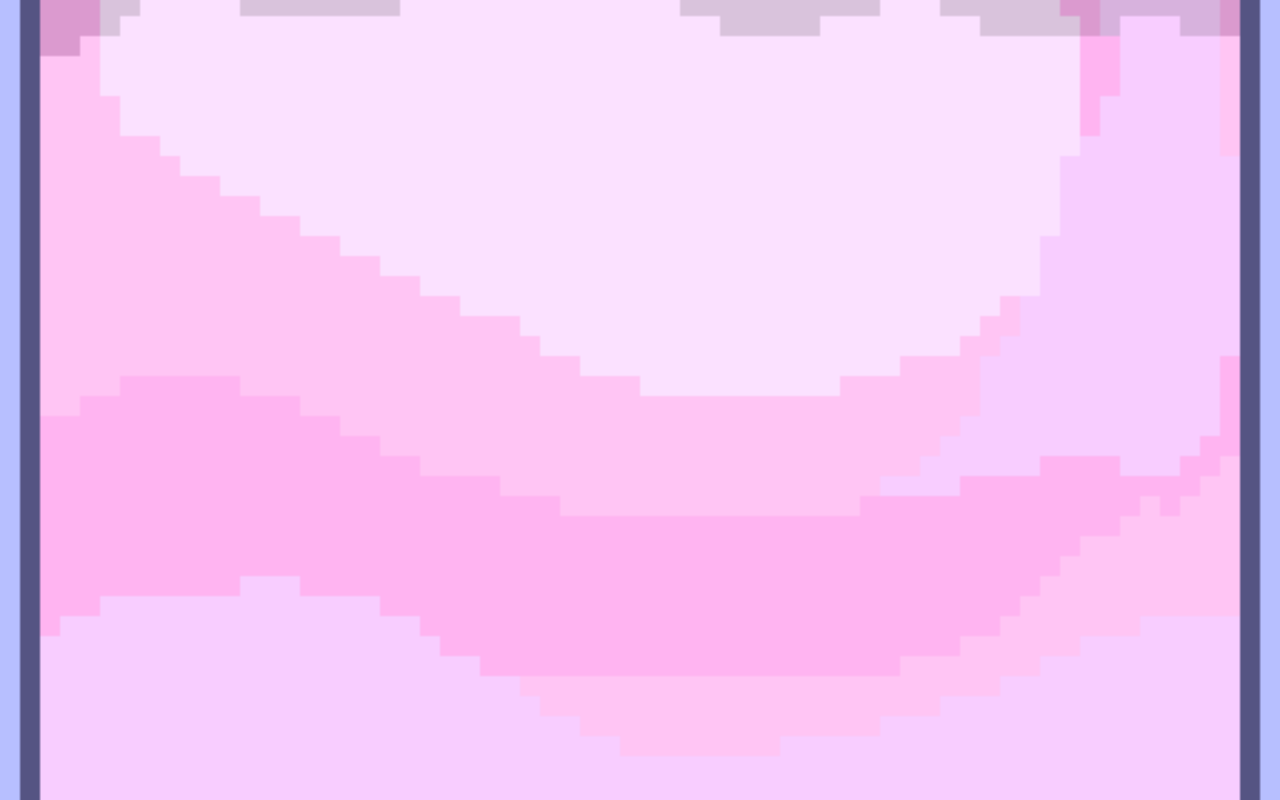
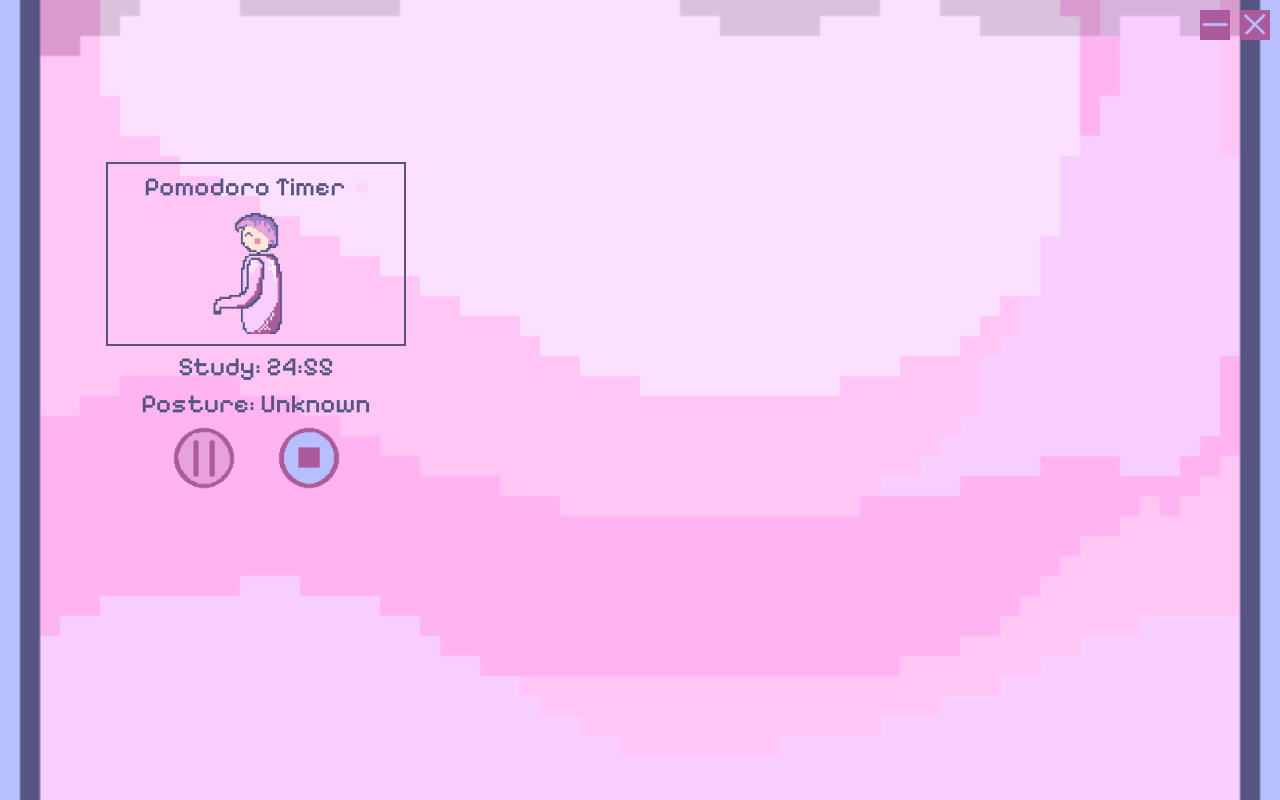
Before and after one commit to mike-rao/positura, a React (Create React App) app: page /pomodoro-live-feed in a window 1280 px wide. Before the commit this address had no page. Built offline with nearby package versions, Linux system fonts and the light colour scheme.

Commit message:
pomodoro timer

```diff
--- a/src/App.js
+++ b/src/App.js
@@ -3,6 +3,7 @@ import { Routes, Route } from 'react-router-dom';
 import Home from './components/Home';
 import LiveFeed from './components/LiveFeed';
 import Pomodoro from './components/Pomodoro';
+import PomodoroLiveFeed from './components/PomodoroLiveFeed';
 import Summary from './components/Summary';
 import History from './components/History';
 import HistorySummary from './components/HistorySummary';
@@ -14,6 +15,7 @@ function App() {
         <Route path="/" element={<Home />} />
         <Route path="/live-feed" element={<LiveFeed />} />
         <Route path="/pomodoro" element={<Pomodoro />} />
+        <Route path="/pomodoro-live-feed" element={<PomodoroLiveFeed />} />
         <Route path="/summary" element={<Summary />} />
         <Route path="/history" element={<History />} />
         <Route path="/history-summary" element={<HistorySummary />} />
--- a/src/components/Pomodoro.js
+++ b/src/components/Pomodoro.js
@@ -49,7 +49,7 @@ function Pomodoro() {
       className="nav-btn"
       src="/assets/start1.png"
       alt="Study"
-      onClick={() => navigate('/live-feed')}
+      onClick={() => navigate('/pomodoro-live-feed')}
     />
   </div>
 </div>
--- /dev/null
+++ b/src/components/PomodoroLiveFeed.js
@@ -0,0 +1,190 @@
+import React, { useState, useEffect, useRef } from 'react';
+import { useNavigate } from 'react-router-dom';
+import { getIpcRenderer } from '../utils/ipc';
+import '../styles/LiveFeed.css';
+
+function PomodoroLiveFeed() {
+  const [posture, setPosture] = useState('Unknown');
+  const [pomodoroTimeLeft, setPomodoroTimeLeft] = useState(25 * 60); // 25 min study timer
+  const [sessionTimer, setSessionTimer] = useState(0); // Running stopwatch
+  const [mode, setMode] = useState('Study'); // 'Study' or 'Break'
+  const [isRunning, setIsRunning] = useState(true);
+  const navigate = useNavigate();
+
+  const lastNotificationTime = useRef({ Slouch: 0, "Lean Back": 0 });
+
+  const postureImages = {
+    "Good": "/assets/good_posture.png",
+    "Slouch": "/assets/slouch.png",
+    "Lean Back": "/assets/lean_back.png",
+    "Bad Posture": "/assets/bad_posture.png",
+    "Unknown": "/assets/good_posture.png"
+  };
+
+  useEffect(() => {
+    console.log('LiveFeed mounted');
+    if (window.electronAPI) {
+      console.log('Sending start-session');
+      window.electronAPI.startSession();
+
+      const messageHandler = (event, message) => {
+        console.log('Received python-message:', message);
+        if (message.posture) {
+          setPosture(message.posture);
+          sendPostureNotification(message.posture);
+        }
+      };
+
+      window.electronAPI.onPythonMessage(messageHandler);
+
+      return () => {
+        console.log('LiveFeed unmounting');
+        window.electronAPI.removeAllListeners('python-message');
+      };
+    } else {
+      console.error('electronAPI not available');
+    }
+  }, []);
+
+  useEffect(() => {
+    let pomodoroInterval;
+    let sessionInterval;
+
+    if (isRunning) {
+      // Pomodoro countdown
+      if (pomodoroTimeLeft > 0) {
+        pomodoroInterval = setInterval(() => {
+          setPomodoroTimeLeft((prev) => prev - 1);
+        }, 1000);
+      } else {
+        switchMode();
+      }
+
+      // Running stopwatch
+      sessionInterval = setInterval(() => {
+        setSessionTimer((prev) => prev + 1);
+      }, 1000);
+    }
+
+    return () => {
+      clearInterval(pomodoroInterval);
+      clearInterval(sessionInterval);
+    };
+  }, [isRunning, pomodoroTimeLeft]);
+
+  const switchMode = () => {
+    const nextMode = mode === 'Study' ? 'Break' : 'Study';
+    const nextTime = nextMode === 'Study' ? 25 * 60 : 5 * 60;
+
+    setMode(nextMode);
+    setPomodoroTimeLeft(nextTime);
+
+    new Notification("Pomodoro Timer", {
+      body: nextMode === 'Study' ? "Time to study! Focus up!" : "Break time! Relax for 5 minutes.",
+      icon: nextMode === 'Study' ? "/assets/study.png" : "/assets/break.png"
+    });
+  };
+
+  const sendPostureNotification = (newPosture) => {
+    const currentTime = Date.now();
+    if (newPosture === "Slouch" || newPosture === "Lean Back") {
+      const lastTime = lastNotificationTime.current[newPosture] || 0;
+      if (currentTime - lastTime >= 60000) {
+        new Notification("Posture Alert", {
+          body: newPosture === "Slouch"
+            ? "You're slouching! Sit up straight to maintain good posture."
+            : "You're leaning back too much! Keep a balanced posture.",
+          icon: postureImages[newPosture]
+        });
+        lastNotificationTime.current[newPosture] = currentTime;
+      }
+    }
+  };
+
+  const togglePause = () => {
+    setIsRunning((prev) => !prev);
+  };
+
+  const stopSession = () => {
+    setIsRunning(false);
+    if (window.electronAPI) {
+      console.log('Sending stop-session');
+      window.electronAPI.stopSession();
+      navigate('/summary', { state: { totalTime: sessionTimer } });
+    } else {
+      console.error('electronAPI not available');
+      navigate('/summary', { state: { totalTime: sessionTimer } });
+    }
+  };
+
+  const handleMinimize = () => {
+    console.log('Minimize clicked');
+    if (window.electronAPI && window.electronAPI.minimizeWindow) {
+      window.electronAPI.minimizeWindow();
+    } else {
+      console.error('electronAPI or minimizeWindow not available');
+    }
+  };
+
+  const handleClose = () => {
+    if (window.electronAPI) {
+      window.electronAPI.closeWindow();
+    }
+  };
+
+  const formatTime = (seconds) => {
+    const minutes = Math.floor(seconds / 60);
+    const secs = seconds % 60;
+    return `${minutes}:${secs < 10 ? '0' : ''}${secs}`;
+  };
+
+  return (
+    <div className="live-feed">
+      {/* Window Controls */}
+      <div className="lf-window-controls">
+        <img id="lf-minimize-btn" src="/assets/minimize.png" alt="Minimize" onClick={handleMinimize} />
+        <img id="lf-close-btn" src="/assets/exit.png" alt="Close" onClick={handleClose} />
+      </div>
+
+      {/* Live Feed Box */}
+      <div className="live-feed-box">
+        <div className="live-header">
+          <h2 className="pixelify-sans">Pomodoro Timer</h2>
+          <div className="live-dot"></div>
+        </div>
+        <img
+          src={postureImages[posture] || postureImages["Unknown"]}
+          alt={posture}
+          className="posture-image"
+        />
+      </div>
+
+      {/* Video and Posture */}
+      <video autoPlay muted style={{ width: '50%' }} />
+      <div className="status-container">
+        <p className="pixelify-sans timer">{mode}: {formatTime(pomodoroTimeLeft)}</p>
+        <p className="pixelify-sans posture">Posture: {posture}</p>
+      </div>
+
+      {/* Control Buttons */}
+      <div className="control-buttons">
+        <img
+          src={isRunning ? "/assets/continue.png" : "/assets/paused.png"}
+          alt={isRunning ? "Continue" : "Pause"}
+          onClick={togglePause}
+          className="control-btn animated-btn"
+          style={{ width: '65px', height: '65px' }}
+        />
+        <img
+          src="/assets/stop.png"
+          alt="Stop"
+          onClick={stopSession}
+          className="control-btn animated-btn"
+          style={{ width: '65px', height: '65px' }}
+        />
+      </div>
+    </div>
+  );
+}
+
+export default PomodoroLiveFeed;
```
Also changed, not shown: 1 other file (tests, documents, lock files or other folders).
